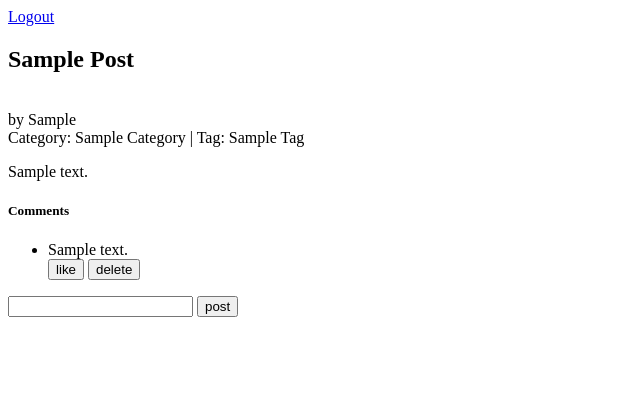
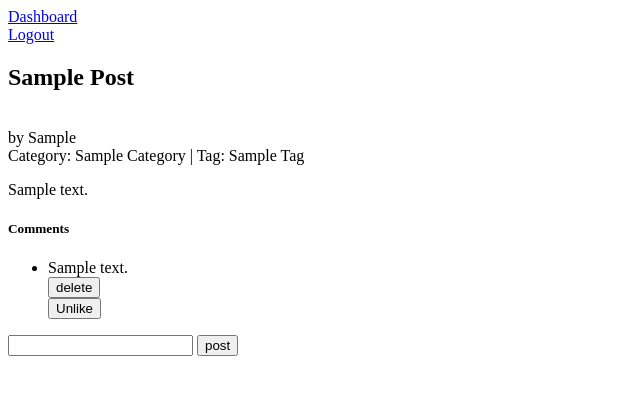
Before and after one commit to pritig-cuelogic/django-blog, a Django app: page /blog/viewpost/1 in a window 1280 px wide. Shown: the top 395 px of the page, without its empty margins (0-640 px from the left). Run offline with Django 3.2, Linux system fonts and the light colour scheme; a user stored in the database is signed in; tables that the repository leaves empty hold one stand-in row (values such as "Sample post").

Commit message:
adding changes for delete comment.

```diff
--- a/myblog/blog/models.py
+++ b/myblog/blog/models.py
@@ -9,6 +9,7 @@ class Post(models.Model):
 	user = models.ForeignKey(User, on_delete=models.CASCADE)
 	created_at = models.DateTimeField()
 	updated_at = models.DateTimeField()
+	viewers = models.IntegerField(default=0)
 	is_active =  models.BooleanField(default=1)
 
 class Comment(models.Model):
@@ -16,6 +17,8 @@ class Comment(models.Model):
 	post = models.ForeignKey(Post, on_delete=models.CASCADE)
 	user = models.ForeignKey(User, on_delete=models.CASCADE)
 	is_like = models.IntegerField(default=0)
+	like_count = models.IntegerField(default=0)
+	unlike_count = models.IntegerField(default=0)
 	created_at = models.DateTimeField()
 
 class Category(models.Model):
--- a/myblog/blog/templates/home.html
+++ b/myblog/blog/templates/dashboard.html
@@ -7,11 +7,17 @@ welcome home
 <table border="2">
    <tr>
         <th>Post Title</th>
+        <th>Total comments</th>
+        <th>View</th>
+        <th>Post Updated</th>
         <th>Action </th>
    </tr>
    {% for p in post %}
        <tr>
            <td> {{ p.title }}</td>
+           <td> {{p.comment__count}} </td>
+           <td> {{p.viewers}} </td>
+           <td> {{ p.updated_at|date:"d M Y" }} </td>
            <td>
            {% if role_id == 1 or user_id == p.user.id %}
            <a href="/blog/editpost/{{p.id}}">Edit</a>
--- a/myblog/blog/templates/viewpost.html
+++ b/myblog/blog/templates/viewpost.html
@@ -4,6 +4,7 @@
 <title>{{ post_title }}</title>
 </head>
 <body>
+    <a href="/blog/dashboard">Dashboard</a>
     {% load static %}
 	<div style="width: 1000px;">
 	    <div><a href="/logout">Logout</a></div>
@@ -17,21 +18,28 @@
 	{% if comments.count >= 1 %}
 	    <ul>
         {% for comment in comments %}
-            <div id="comment{{ comment.id }}">
+            <div id="comment{{comment.id}}">
             <li>{{comment.comment_text}}</li>
             {% if role_id == 1 or user_id == post_user_id %}
-            <input type="button" value="like" id="like{{ comment.id }}"
-             onclick="manageCommentLike(this.id)"
-              {% if comment.is_like == 2%} hidden="hidden" {% endif %} />
-            <input type="button" value="Unlike" id="unlike{{ comment.id }}"
-             onclick="manageCommentLike(this.id)"
-             {% if comment.is_like == 1  %} hidden="hidden" {% endif %}
-             />
-             <input type="button" value="delete" id="delete{{ comment.id }}"
+            <input type="button" value="delete" id="delete{{ comment.id }}"
              onclick="deleteComment(this.id)"
              >
              </div>
+
              {% endif %}
+             <input type="hidden" id="hiddenlike{{comment.id}}"
+              value="{{comment.like_count}}">
+             <input type="button" value="like" id="like{{ comment.id }}"
+             onclick="manageCommentLike(this.id)"
+             {% if comment.is_like == 1%} hidden="hidden" {% endif %} />
+             <input type="hidden" id="hiddenunlike{{comment.id}}"
+              value="{{comment.unlike_count}}">
+
+            <input type="button" value="Unlike" id="unlike{{ comment.id }}"
+             onclick="manageCommentLike(this.id)"
+             {% if comment.is_like == 2 %} hidden="hidden" {% endif %}
+             />
+
         {% endfor %}
         </ul>
 	{% endif %}
--- a/myblog/blog/urls.py
+++ b/myblog/blog/urls.py
@@ -10,7 +10,7 @@ urlpatterns = [
     url(r'^login/$', auth_views.login, {'template_name': 'login.html',
         'authentication_form': LoginForm},name = 'login'),
     url(r'adminregistration/$', views.adminregistration, name='adminregistration'),
-    url(r'home/$', views.home, name='home'),
+    url(r'dashboard/$', views.dashboard, name='dashboard'),
     url(r'createpost/$', views.createpost, name='createpost'),
     url(r'editpost/(?P<post_id>\d+)$', views.editpost, name='editpost'),
     url(r'deletepost/(?P<post_id>\d+)$', views.deletepost, name='deletepost'),
@@ -18,5 +18,6 @@ urlpatterns = [
     url(r'savecomment/(?P<post_id>\d+)$', views.savecomment, name='savecomment'),
     url(r'get_tags/$', views.get_tags, name='get_tags'),
     url(r'manage_like/$', views.manage_like, name='manage_like'),
-    url(r'delete_comment/$', views.delete_comment, name='delete_comment')
+    url(r'delete_comment/$', views.delete_comment, name='delete_comment'),
+    url(r'home/$', views.home, name='home')
 ]
--- a/myblog/blog/views.py
+++ b/myblog/blog/views.py
@@ -4,6 +4,7 @@ from django.contrib.auth.models import User
 from django.http import HttpResponse, HttpResponseRedirect
 from django.contrib.auth.decorators import login_required
 from django.utils import timezone
+from django.db.models import Count
 import json
 from django.urls import reverse
 from blog.forms import *
@@ -59,19 +60,21 @@ def adminregistration(request):
              'form': form
          })
 
-
 @login_required(login_url="login/")
-def home(request):
+def dashboard(request):
 
     user_role = UserRole.objects.filter(user_id = request.user.id)
     role_id = user_role[0].role_id
-    post = Post.objects.filter()
-    return render(request,"home.html",
+    post = Post.objects.annotate(Count('comment')).order_by('updated_at')
+    return render(request,"dashboard.html",
         {
 		 'post': post,
          'role_id': role_id,
          'user_id': request.user.id
 		})
+
+def home(request):
+        return HttpResponse("hello")
 
 def createpost(request):
 
@@ -108,7 +111,7 @@ def createpost(request):
                     tag = Tags(id = tag_id)
                     )
 
-            return HttpResponseRedirect(reverse('blog:home'))
+            return HttpResponseRedirect(reverse('blog:dashboard'))
         else:
             return render(request, 'createpost.html', {
              'form': form,
@@ -173,7 +176,7 @@ def editpost(request, post_id):
                         post = Post(id=post_id),
                         tag = Tags(id = tag_id)
                     )
-        return HttpResponseRedirect(reverse('blog:home'))
+        return HttpResponseRedirect(reverse('blog:dashboard'))
     else:
         posts = Post.objects.get(id=post_id)
         posts_cat = PostCategory.objects.get(post_id = post_id)
@@ -195,7 +198,7 @@ def editpost(request, post_id):
 def deletepost(request, post_id):
 
     Post.objects.filter(id=post_id).delete()
-    return HttpResponseRedirect(reverse('blog:home'))
+    return HttpResponseRedirect(reverse('blog:dashboard'))
 
 def viewpost(request, post_id):
 
@@ -204,6 +207,11 @@ def viewpost(request, post_id):
     comments = Comment.objects.filter(post_id = post_id)
     user_role = UserRole.objects.filter(user_id = request.user.id)
     role_id = user_role[0].role_id
+    viewers = post_cat[0].post.viewers
+    viewers += 1
+    Post.objects.filter(id = post_id).update(
+                viewers = viewers
+                )
     tag_name = ''
     for pt in post_tag:
         tag_name += pt.tag.name.title() + ', '
@@ -249,9 +257,20 @@ def manage_like(request):
     if request.is_ajax():
         cat_id = request.GET.get('cat_id', '')
         like_val = request.GET.get('like_val', '')
-        comments = Comment.objects.filter(id = cat_id ).update(
-                is_like = like_val
+        like_unlike_count = request.GET.get('like_unlike_count', '')
+        like_unlike_count = int(like_unlike_count);
+        like_unlike_count += 1
+        if like_val == 1:
+            comments = Comment.objects.filter(id = cat_id ).update(
+                is_like = like_val,
+                like_count = like_unlike_count
             )
+        else:
+            comments = Comment.objects.filter(id = cat_id ).update(
+                is_like = like_val,
+                unlike_count = like_unlike_count
+            )
+
         data = ''
     else:
         data = 'fail'
@@ -263,6 +282,6 @@ def delete_comment(request):
     if request.is_ajax():
        cat_id = request.GET.get('cat_id', '')
        Comment.objects.filter(id = cat_id ).delete()
-       data = 'success'
+       data = ''
        mimetype = 'application/json'
        return HttpResponse(data, mimetype)
--- a/myblog/myblog/settings.py
+++ b/myblog/myblog/settings.py
@@ -129,4 +129,4 @@ STATIC_URL = '/static/'
 STATICFILES_DIRS = [
     os.path.join(BASE_DIR, "static"),
 ]
-LOGIN_REDIRECT_URL = '/blog/home/'
+LOGIN_REDIRECT_URL = '/blog/dashboard/'
--- a/myblog/static/myblog/js/blog-ajax.js
+++ b/myblog/static/myblog/js/blog-ajax.js
@@ -1,11 +1,20 @@
 function manageCommentLike(id){
        var like_val = 0;
+       var count;
        var id_num = getNumericVal(id) ;
-       (id == 'like'+id_num)?like_val = 1: like_val = 2;
+       if (id == 'like'+id_num) {
+             like_val = 1 ;
+             count = $("#hiddenlike"+id_num).val();
+         }
+         else {
+          like_val = 2 ;
+          count = $("#hiddenunlike"+id_num).val();
+         }
 
        $.getJSON( "/blog/manage_like", {
                     cat_id: id_num,
-                    like_val: like_val
+                    like_val: like_val,
+                    like_unlike_count: count
         }, function(data,status,xhr){
         	if(status == 'success'){
         		if(id == 'like'+id_num){
@@ -25,9 +34,8 @@ function deleteComment(id){
   var id_num = getNumericVal(id);
   $.getJSON( "/blog/delete_comment", {
           cat_id: id_num
-        },function(data, status){
-
-              document.getElementById("comment"+id_num).style.visibility='hidden'
+        },function(data, status,xhr){
+              $("#comment"+id_num).hide();
 
         });
 }
```
Also changed, not shown: myblog/blog/migrations/0004_post_viewers.py (added), myblog/blog/migrations/0005_auto_20170216_1317.py (added).
